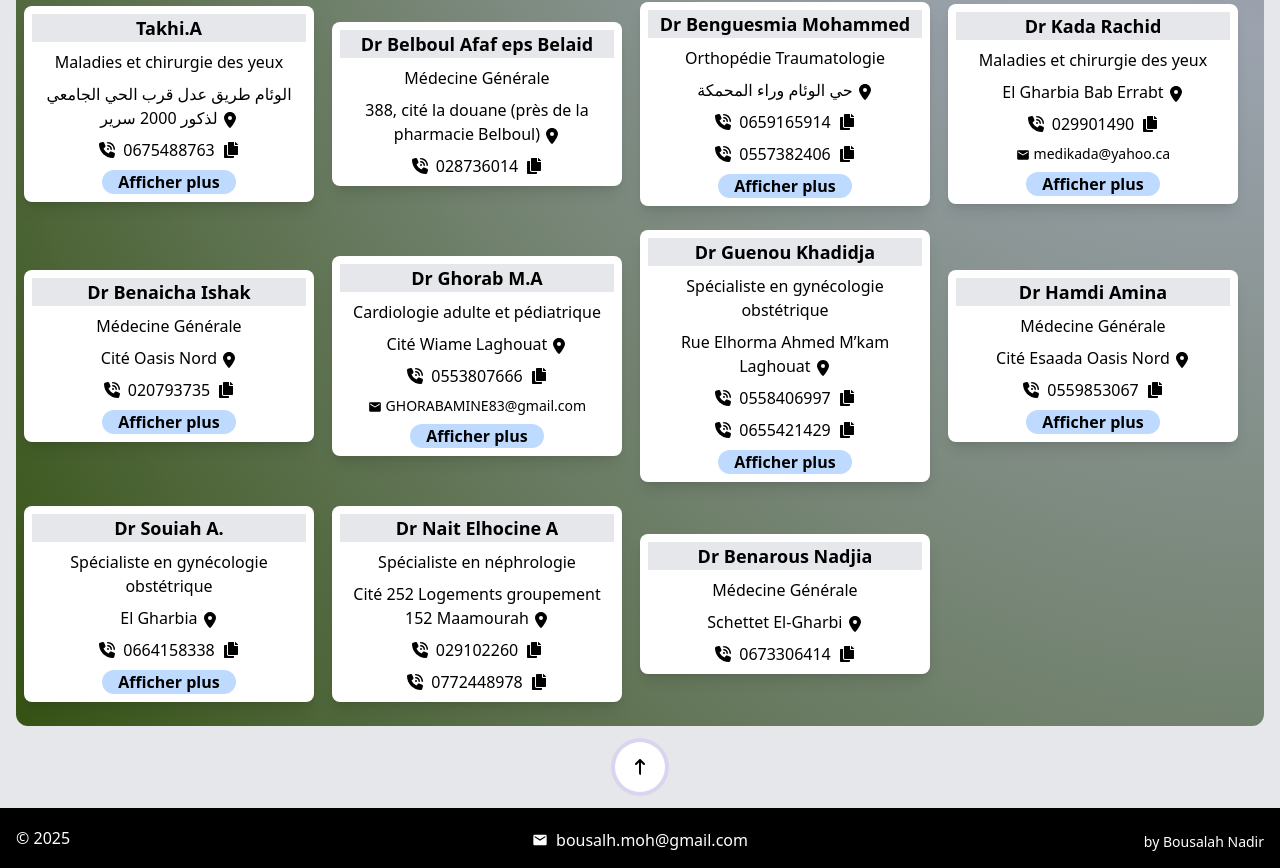
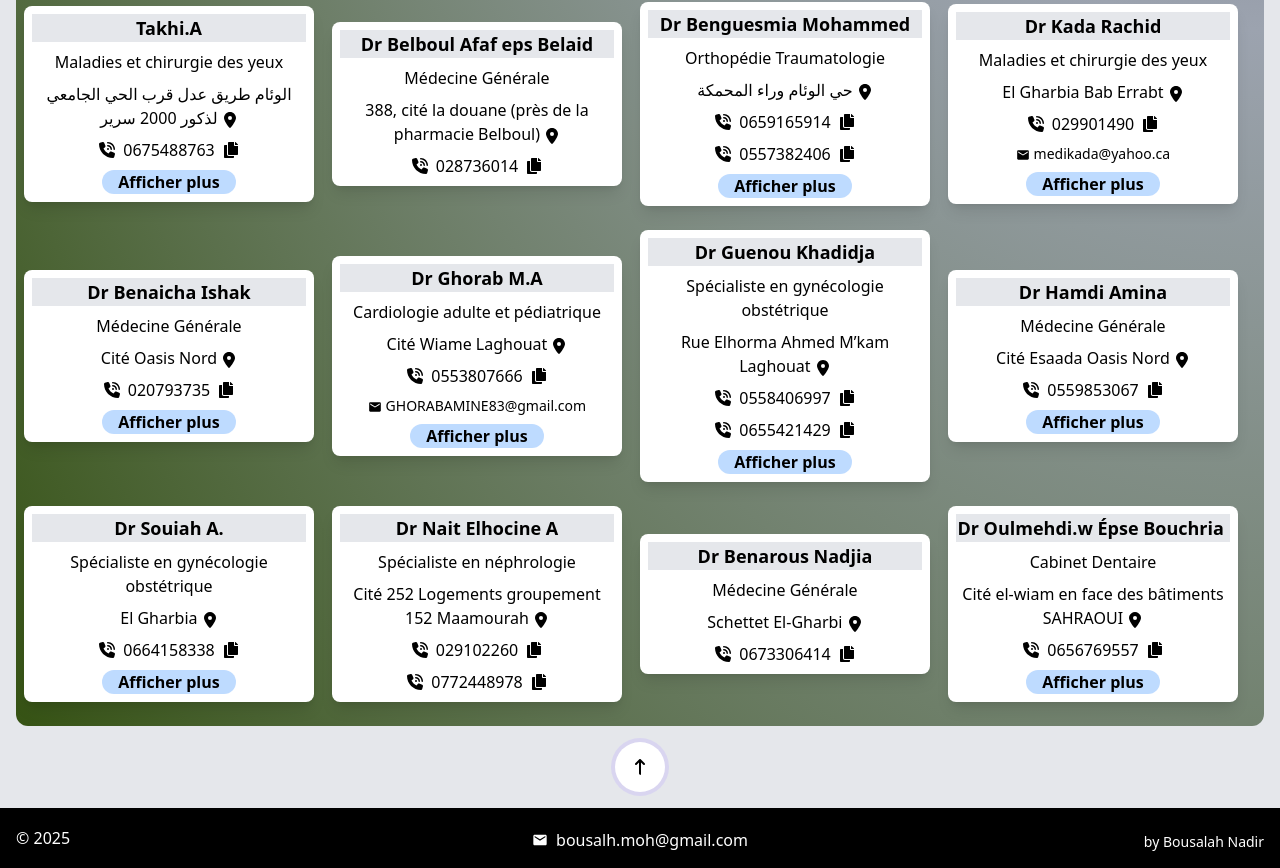
Before and after one commit to Medido1/Guide-M-dical-Laghouat, a React (Vite) app: page / in a window 1280 px wide. Shown: the part 2434-3302 px from the top of the page. Built offline with nearby package versions, Linux system fonts and the light colour scheme.

Commit message:
Add to datebase

```diff
--- a/data.js
+++ b/data.js
@@ -383,6 +383,15 @@ const doctors = [
     phone: "0673306414",
     email: "",
     moreInfo: ""
+  },
+  {
+    id:36,
+    searchTerm: "Dentist",
+    name:"Dr Oulmehdi.w Épse Bouchria ",
+    speciality: "Cabinet Dentaire",
+    adress: "Cité el-wiam en face des bâtiments SAHRAOUI",
+    phone: "0656769557",
+    moreInfo: "Soins dentaires, extractions, soin des gencives et détartrage, blanchiment"
   }
 ]
 
--- a/src/components/Main.jsx
+++ b/src/components/Main.jsx
@@ -100,6 +100,7 @@ function Main() {
                 <option value="Dermatologie">Dermatologie</option>
                 <option value="Cardiologie">Cardiologie</option>
                 <option value="Néphrologie">Néphrologie</option>
+                <option value="Dentist">Dentist</option>
             </select>
           </div>
         </div>
```
